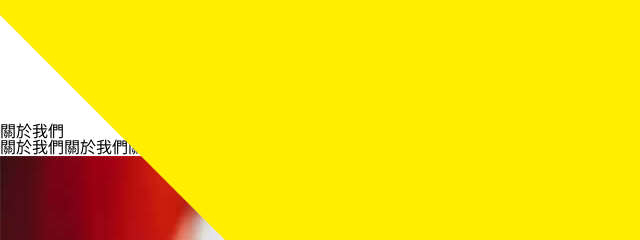
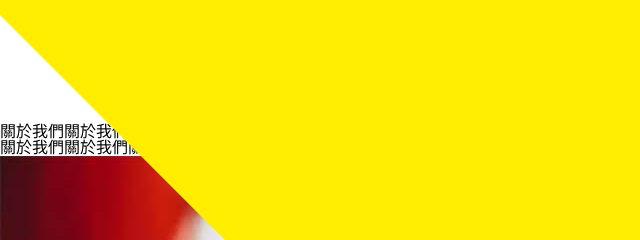
Before and after one commit to opcmaruko/gulp, a website: page source/index.jade in a window 1280 px wide. Shown: the part 2920-3160 px from the top of the page, 0-640 px from the left. Drawn offline with nearby package versions, Linux system fonts and the light colour scheme; files that its build step writes are made by us from their sources.

Commit message:
branch test1

```diff
--- a/source/index.jade
+++ b/source/index.jade
@@ -85,7 +85,7 @@
         .about
             .dragon2
             .text
-                .h1 關於我們
+                .h1 關於我們關於我們
                 .p 關於我們關於我們關於我們關於我們關於我們關於我們關於我們關於我們關於我們關於我們關於我們關於我們關於我們
         .case
             img.poto(src="images/case01.jpg", alt="")
```
